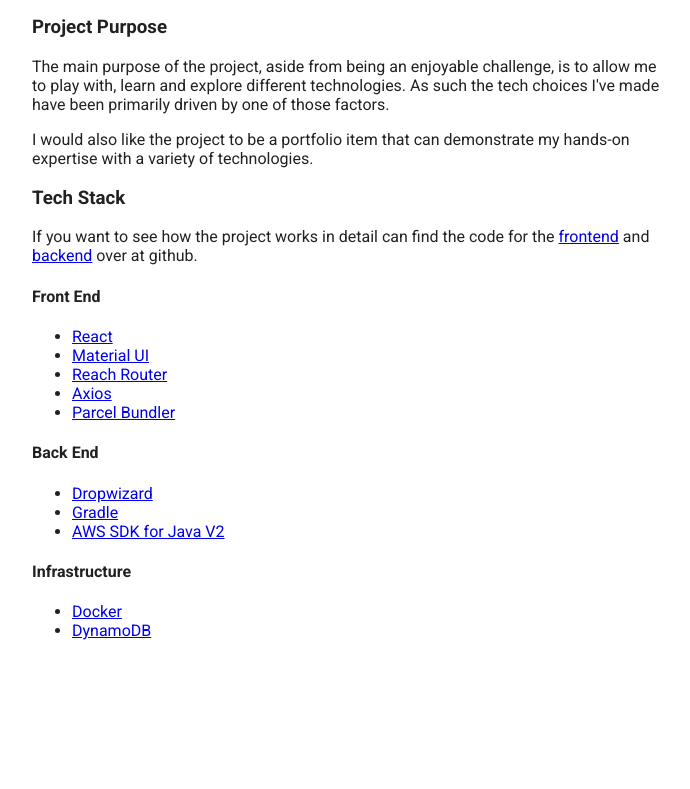
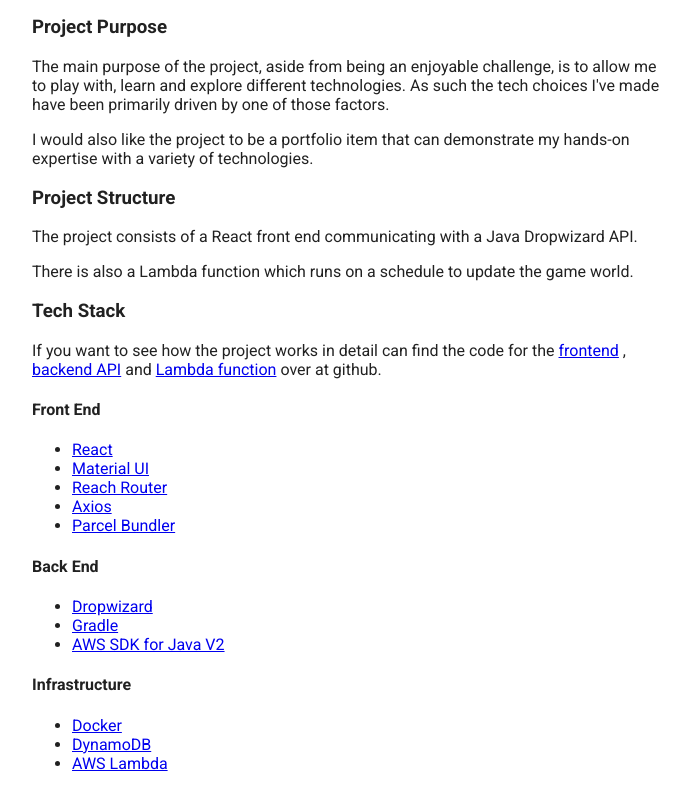
Before and after one commit to radavies/creature-sim-fe, a React (Vite) app: page /about in a window 1280 px wide. Shown: the part 644-1433 px from the top of the page, without its empty margins (288-978 px from the left). Before the commit the page ends 1300 px from the top, so only its background shows below. Built offline with nearby package versions, Linux system fonts and the light colour scheme.

Commit message:
updating the readme

```diff
--- a/src/pages/About.js
+++ b/src/pages/About.js
@@ -91,7 +91,7 @@
             actually my final year project at university.
           </p>
           <p>
-            The core of the idea is combine a MMO game concept with a
+            The core of the idea is to combine a MMO game concept with a
             predator-prey simulation. Users of the system can create, and to a
             small extent manage, creatures within a virtual world. My hope is
             that within the virtual world there will be emergent properties that
@@ -108,6 +108,15 @@
             I would also like the project to be a portfolio item that can
             demonstrate my hands-on expertise with a variety of technologies.
           </p>
+          <h3>Project Structure</h3>
+          <p>
+            The project consists of a React front end communicating with a Java
+            Dropwizard API.
+          </p>
+          <p>
+            There is also a Lambda function which runs on a schedule to update
+            the game world.
+          </p>
           <h3>Tech Stack</h3>
           <p>
             If you want to see how the project works in detail can find the code
@@ -119,13 +128,21 @@
             >
               frontend
             </a>{' '}
-            and{' '}
+            ,{' '}
             <a
               href="https://github.com/radavies/creature-sim-api"
               target="_blank"
               rel="noreferrer"
             >
-              backend
+              backend API
+            </a>{' '}
+            and{' '}
+            <a
+              href="https://github.com/radavies/creature-sim-lambda"
+              target="_blank"
+              rel="noreferrer"
+            >
+              Lambda function
             </a>{' '}
             over at github.
           </p>
@@ -215,6 +232,15 @@
                 DynamoDB
               </a>
             </li>
+            <li>
+              <a
+                href="https://aws.amazon.com/lambda/"
+                target="_blank"
+                rel="noreferrer"
+              >
+                AWS Lambda
+              </a>
+            </li>
           </ul>
         </div>
       </div>
```
